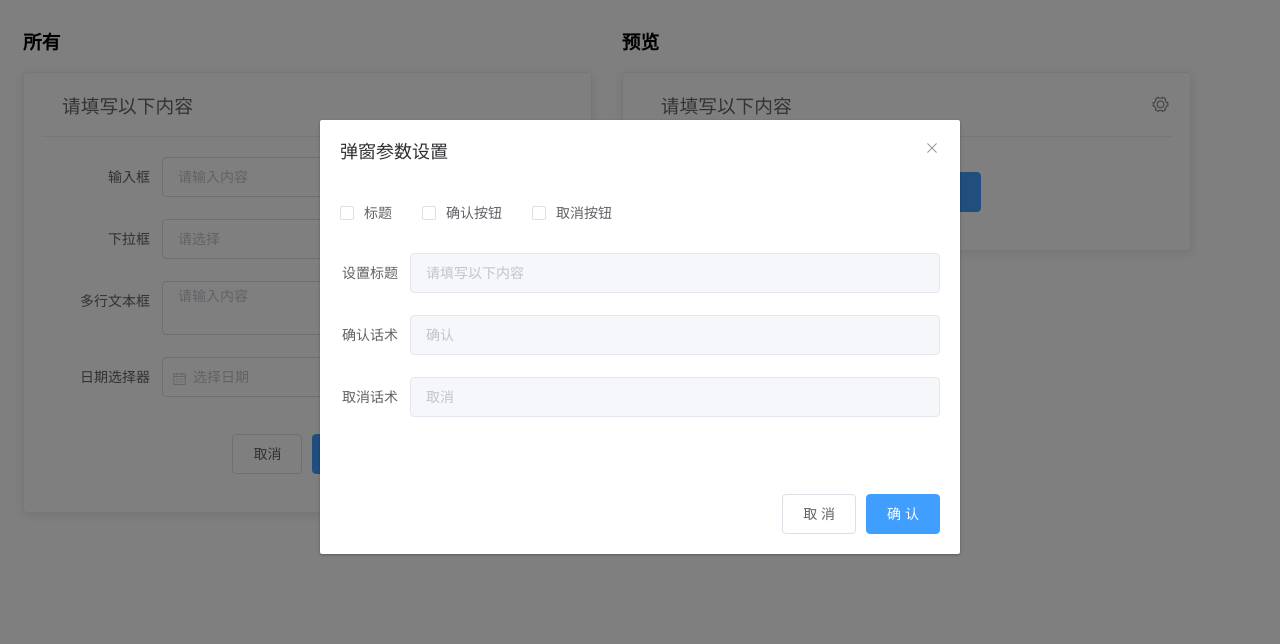
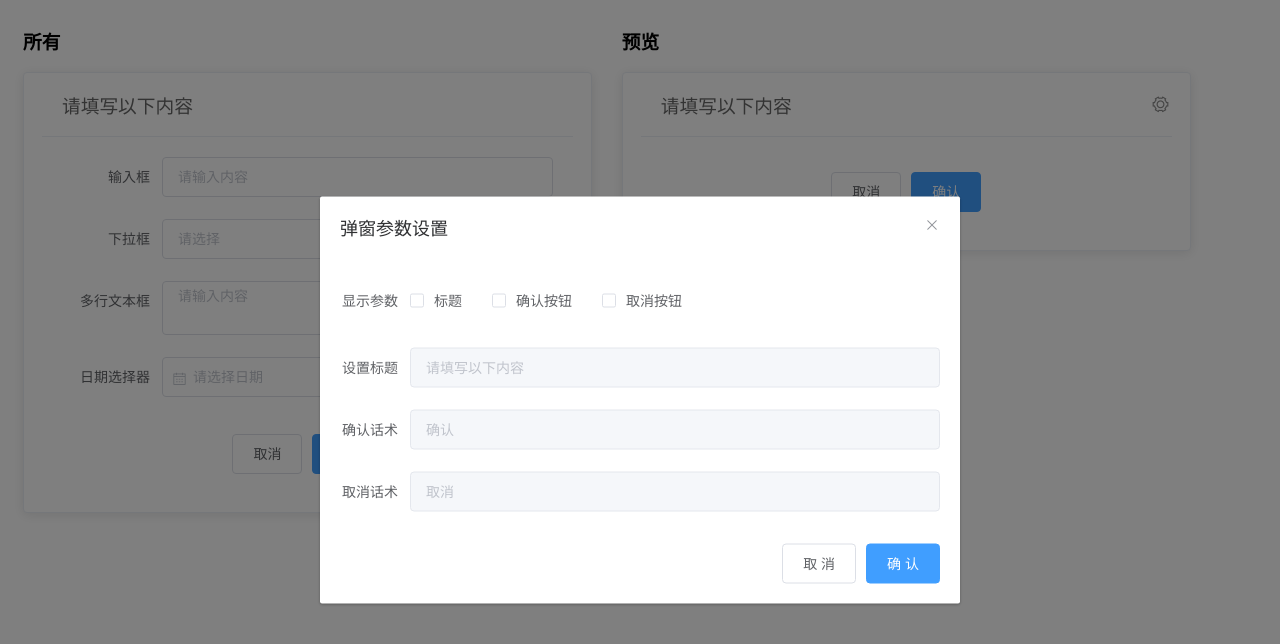
Before and after one commit to peizhongli/cloneForm, a Vue app: page / in a window 1280 px wide. Both pictures are taken after a click on the link 1160 px from the left and 104 px from the top of the page. Shown: the top 644 px of the page. Built offline with nearby package versions, Linux system fonts and the light colour scheme.

Commit message:
可以修改和删除，明天加一下深拷贝

```diff
--- a/src/components/CloneForm.vue
+++ b/src/components/CloneForm.vue
@@ -6,7 +6,13 @@
     </section>
     <section class="custom">
       <h3>预览</h3>
-      <render-wrap :list="customList" :options="customOpt" model="custom"></render-wrap>
+      <render-wrap
+        :list="customList"
+        :options="customOpt"
+        model="custom"
+        @deleteElement="deleteEle"
+        @editElement="editEle"
+      ></render-wrap>
     </section>
   </div>
 </template>
@@ -30,18 +36,25 @@ export default {
         { id: 1, label: "输入框", type: "input", value: "" },
         { id: 2, label: "下拉框", type: "select", value: "" },
         { id: 3, label: "多行文本框", type: "textarea", value: "" },
-        { id: 4, label: "日期选择器", type: "datePicker", value: "" },
+        { id: 4, label: "日期选择器", type: "datePicker", value: "" }
       ]
     };
   },
   computed: {},
   methods: {
-    handleDel(index, id) {
-      this.list1.splice(index, 1);
-      let q = this.list2.find(value => {
-        return value.id === id;
-      });
-      this.$set(q, "flag", false);
+    deleteEle(ele, index) {
+      this.customList.splice(index, 1);
+    },
+    editEle(ele, index) {
+      for (let i = 0; i < this.customList.length; i++) {
+        if (i === index) {
+          for(let j in ele) {
+            this.customList[i][j]=ele[j]
+          }
+          console.log(this.customList[i]);
+          break;
+        }
+      }
     }
   }
 };
--- a/src/components/Render.vue
+++ b/src/components/Render.vue
@@ -5,25 +5,45 @@
     :class="model==='custom'?'custom-item':''"
   >
     <!-- 下拉框 -->
-    <el-select v-if="element.type==='select'" v-model="element.value" placeholder="请选择">
+    <el-select
+      v-if="element.type==='select'"
+      v-model="element.value"
+      :required="element.required"
+      :clearable="element.clearable"
+      :placeholder="element.placeholder||'请选择'"
+      :maxLength="element.maxLength"
+    >
       <el-option v-for="item in options" :key="item.value" :label="item.label" :value="item.value"></el-option>
     </el-select>
     <!-- 单行文本框 -->
-    <el-input v-if="element.type==='input'" v-model="element.value" placeholder="请输入内容"></el-input>
+    <el-input
+      v-if="element.type==='input'"
+      v-model="element.value"
+      :required="element.required"
+      :clearable="element.clearable"
+      :placeholder="element.placeholder||'请输入内容'"
+      :maxLength="element.maxLength"
+    ></el-input>
     <!-- 多行文本框 -->
     <el-input
       v-if="element.type==='textarea'"
       type="textarea"
       :rows="2"
-      placeholder="请输入内容"
       v-model="element.value"
+      :required="element.required"
+      :clearable="element.clearable"
+      :placeholder="element.placeholder||'请输入内容'"
+      :maxLength="element.maxLength"
     ></el-input>
     <!-- 日期选择器 -->
     <el-date-picker
       v-if="element.type==='datePicker'"
       v-model="element.value"
       type="date"
-      placeholder="选择日期"
+      :required="element.required"
+      :clearable="element.clearable"
+      :placeholder="element.placeholder||'请选择日期'"
+      :maxLength="element.maxLength"
     ></el-date-picker>
     <!-- 按钮组 -->
     <section class="btn-group" v-if="model==='custom'">
--- a/src/components/RenderWrap.vue
+++ b/src/components/RenderWrap.vue
@@ -1,5 +1,5 @@
 <template>
-  <div>
+  <div id="renderWrap">
     <el-card>
       <div slot="header" class="clearfix">
         <h3>{{mainSetting.title}}</h3>
@@ -11,14 +11,14 @@
         v-if="model==='custom'"
         @click="setMain"
       ></el-link>
-      <draggable :list="list" :options="options" element="el-form">
+      <draggable :list="list" :options="options" element="el-form" class="main-wrap">
         <renders
-          v-for="element in list"
+          v-for="(element,index) in list"
           :key="element.id"
           :element="element"
           :model="model"
-          @editElement="editElement"
-          @deleteElement="deleteElement"
+          @editElement="editElement(element,index)"
+          @deleteElement="deleteElement(element,index)"
         ></renders>
       </draggable>
       <div class="dialog-btn-group">
@@ -26,13 +26,16 @@
         <el-button type="primary" @click="confirmOpt">{{mainSetting.confirm}}</el-button>
       </div>
     </el-card>
-    <el-dialog :title="dialogTitle" :visible.sync="dialogFormVisible">
+    <el-dialog :title="dialogTitle" :visible.sync="dialogFormVisible" top="0">
+      <section class="form-content" v-if="dialogTitle==='弹窗参数设置'">
+        <el-form :model="mainSetting" :label-width="'70px'" class="main-form">
+          <el-form-item label="显示参数">
             <el-checkbox-group v-model="mainSetting.checkList">
               <el-checkbox label="标题"></el-checkbox>
               <el-checkbox label="确认按钮"></el-checkbox>
               <el-checkbox label="取消按钮"></el-checkbox>
             </el-checkbox-group>
-      <el-form :model="mainSetting" :label-width="'70px'" class="main-form">
+          </el-form-item>
           <el-form-item label="设置标题">
             <el-input
               v-model="mainSetting.newTitle"
@@ -52,6 +55,36 @@
             ></el-input>
           </el-form-item>
         </el-form>
+      </section>
+      <section class="element-content" v-if="dialogTitle==='元素参数设置'">
+        <el-form :model="eleSetting" :label-width="'90px'" class="main-form">
+          <el-form-item label="元素名称">
+            <el-input v-model="eleSetting.label"></el-input>
+          </el-form-item>
+          <el-form-item label="唯一标识" required>
+            <el-input v-model="eleSetting.dictionary"></el-input>
+          </el-form-item>
+          <el-form-item label="占位内容">
+            <el-input v-model="eleSetting.placeholder"></el-input>
+          </el-form-item>
+          <el-form-item label="最大长度">
+            <el-input v-model="eleSetting.maxLength"></el-input>
+          </el-form-item>
+          <el-form-item label="输入类型" v-show="eleSetting.type==='input'">
+            <el-radio-group v-model="eleSetting.contentType">
+              <el-radio label="text">文本</el-radio>
+              <el-radio label="number">数字</el-radio>
+              <el-radio label="password">密码</el-radio>
+            </el-radio-group>
+          </el-form-item>
+          <el-form-item label="是否必填">
+            <el-switch v-model="eleSetting.required"></el-switch>
+          </el-form-item>
+          <el-form-item label="是否可清空">
+            <el-switch v-model="eleSetting.clearable"></el-switch>
+          </el-form-item>
+        </el-form>
+      </section>
       <div slot="footer" class="dialog-footer">
         <el-button @click="dialogFormVisible = false">取 消</el-button>
         <el-button type="primary" @click="confirmOpt">确 认</el-button>
@@ -82,7 +115,9 @@ export default {
         newTitle: "请填写以下内容",
         newConfirm: "确认",
         newCancel: "取消"
-      }
+      },
+      eleSetting: {},
+      editIndex: 0
     };
   },
   methods: {
@@ -91,6 +126,7 @@ export default {
       this.dialogFormVisible = true;
     },
     confirmOpt() {
+      if (this.dialogTitle === "弹窗参数设置") {
         this.mainSetting.checkList.forEach(i => {
           if (i === "标题" && this.mainSetting.newTitle !== "") {
             this.mainSetting.title = this.mainSetting.newTitle;
@@ -100,21 +136,50 @@ export default {
             this.mainSetting.cancel = this.mainSetting.newCancel;
           }
         });
+      } else {
+        this.$emit("editElement", this.eleSetting, this.editIndex);
+      }
+
       this.dialogFormVisible = false;
     },
-    editElement(ele) {
+    editElement(ele, index) {
       this.dialogTitle = "元素参数设置";
       this.dialogFormVisible = true;
-      this.$emit("editElement", ele);
-      console.log(ele);
+      for (let i = 0; i < this.eleSettingList.length; i++) {
+        if (i === index) {
+          this.eleSetting = JSON.parse(JSON.stringify(this.eleSettingList[i]));
+          break;
+        }
+      }
+      this.editIndex = index;
     },
-    deleteElement(ele) {
-      this.$emit("deleteElement", ele);
+    deleteElement(ele, index) {
+      this.$emit("deleteElement", ele, index);
+    }
+  },
+  computed: {
+    eleSettingList() {
+      let settingList = this.list.map(i => {
+        return {
+          label: i.label,
+          required: false,
+          placeholder: "请输入内容",
+          maxLength: 20,
+          dictionary: "",
+          clearable: false,
+          contentType: "text",
+        };
+      });
+      return settingList;
     }
   }
 };
 </script>
 <style scoped>
+section {
+  margin: 0;
+  padding: 0;
+}
 .el-card {
   padding: 0 18px 18px;
   position: relative;
@@ -126,9 +191,6 @@ export default {
   color: #888;
   font-size: 18px;
 }
-.main-form {
-  margin-top: 30px;
-}
 h3 {
   margin: 0;
   color: #666;
@@ -137,7 +199,16 @@ h3 {
 .dialog-btn-group {
   text-align: center;
 }
-.el-form {
+.main-wrap {
   padding-bottom: 15px;
 }
+#renderWrap >>> .el-dialog__body {
+  padding: 30px 20px 0;
+}
+#renderWrap >>> .el-dialog {
+  position: relative;
+  margin: 0 auto;
+  top: 50%;
+  transform: translateY(-50%);
+}
 </style>
```
Lines whose indentation alone changed are shown as unchanged.
